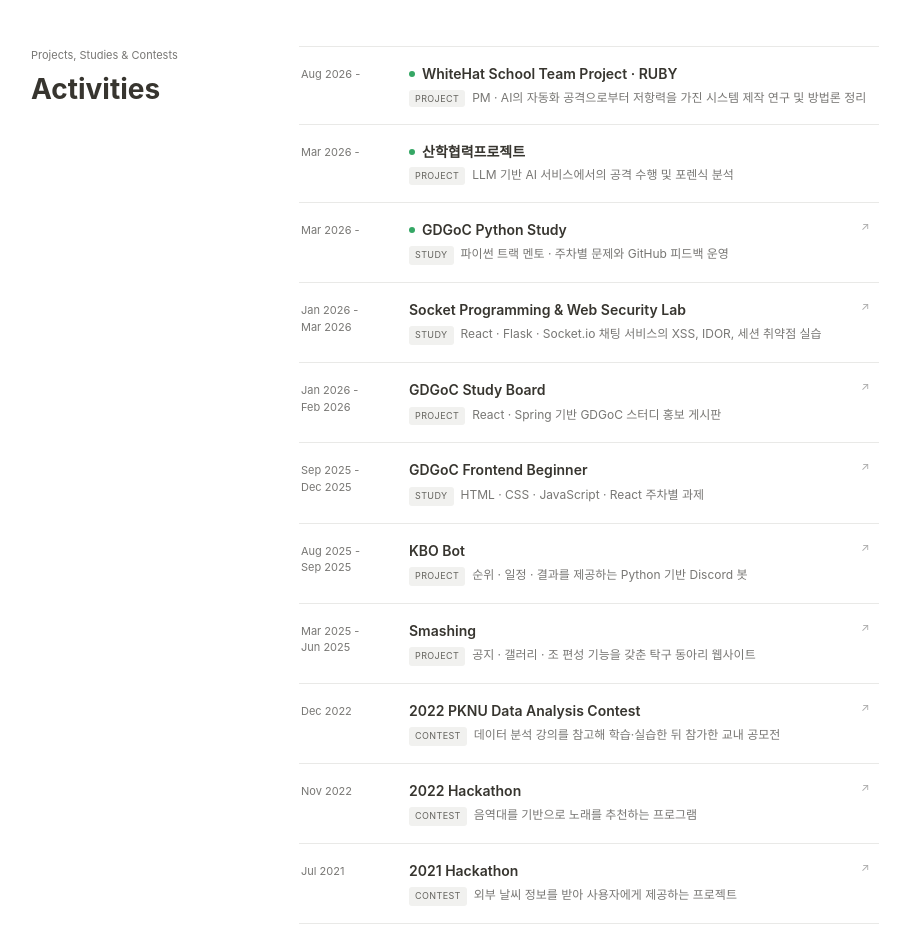
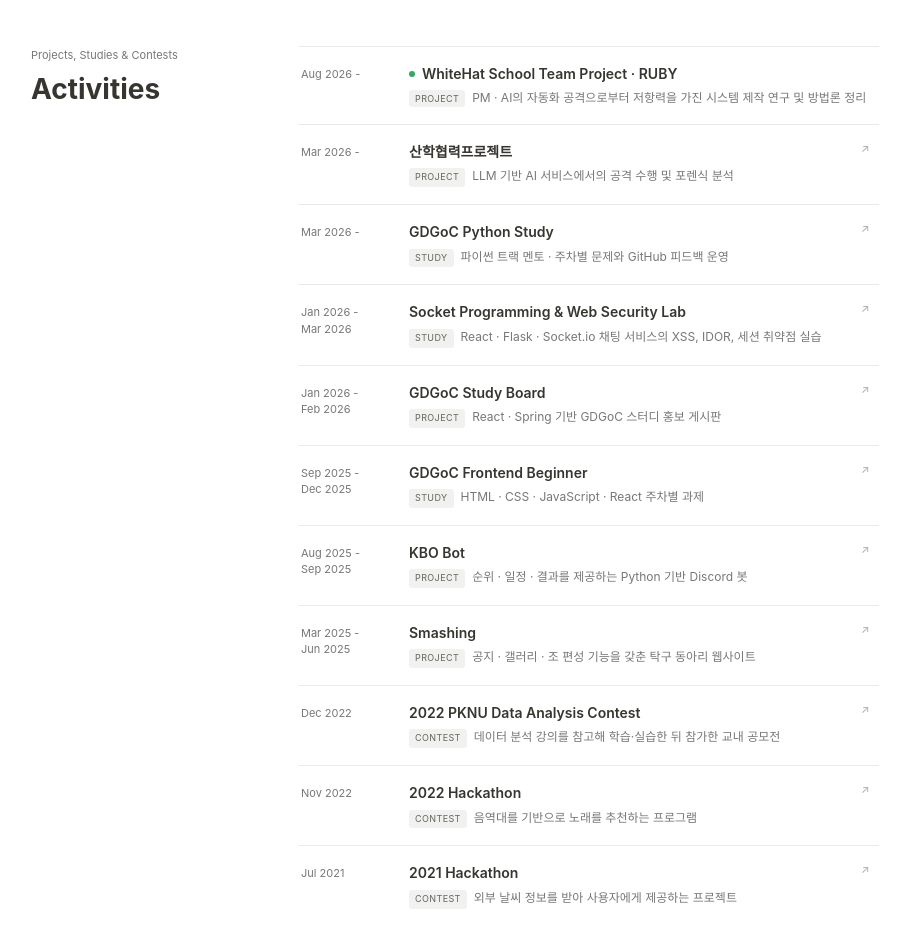
Before and after one commit to Opal1031/Opal1031.github.io, a plain HTML site: page index.html in a window 1280 px wide. Shown: the part 1960-2885 px from the top of the page, without its empty margins (251-1161 px from the left). Drawn offline with Linux system fonts and the light colour scheme.

Commit message:
feat: Update Portfolio

```diff
--- a/index.html
+++ b/index.html
@@ -225,15 +225,16 @@
                 <span class="activity-tag">Project</span>PM · AI의 자동화 공격으로부터 저항력을 가진 시스템 제작 연구 및 방법론 정리</p>
             </div>
           </article>
-          <article class="is-current">
+          <a class="entry activity-entry" href="https://github.com/Opal1031/LACUC_LLM_Jailbreak" target="_blank" rel="noreferrer">
             <time>Mar 2026 -</time>
             <div>
               <h3>산학협력프로젝트</h3>
               <p>
                 <span class="activity-tag">Project</span>LLM 기반 AI 서비스에서의 공격 수행 및 포렌식 분석</p>
             </div>
-          </article>
-          <a class="entry activity-entry is-current" href="https://github.com/Opal1031/GDGoC_Python_Study" target="_blank" rel="noreferrer">
+            <span>↗</span>
+          </a>
+          <a class="entry activity-entry" href="https://github.com/Opal1031/GDGoC_Python_Study" target="_blank" rel="noreferrer">
             <time>Mar 2026 -</time>
             <div>
               <h3>GDGoC Python Study</h3>
```
